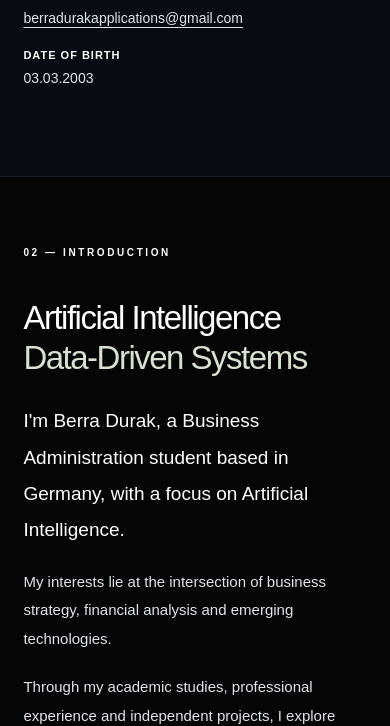
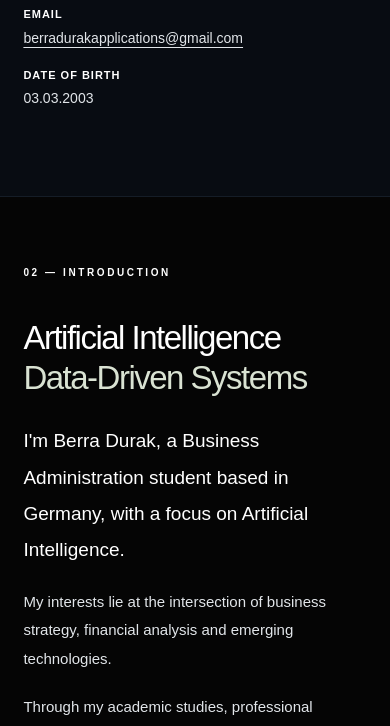
Before and after one commit to berradurak/berradurak.github.io, a plain HTML site: page index.html in a window 390 px wide. Shown: the part 1409-2135 px from the top of the page. Drawn offline with Linux system fonts and the light colour scheme.

Commit message:
Add files via upload

```diff
--- a/index.html
+++ b/index.html
@@ -30,6 +30,12 @@
   height: auto;
   object-fit: contain;
   display: block;
+}
+
+@media (max-width: 768px) {
+  .personal-intro-details {
+    margin-top: 20px;
+  }
 }
 
 
```
